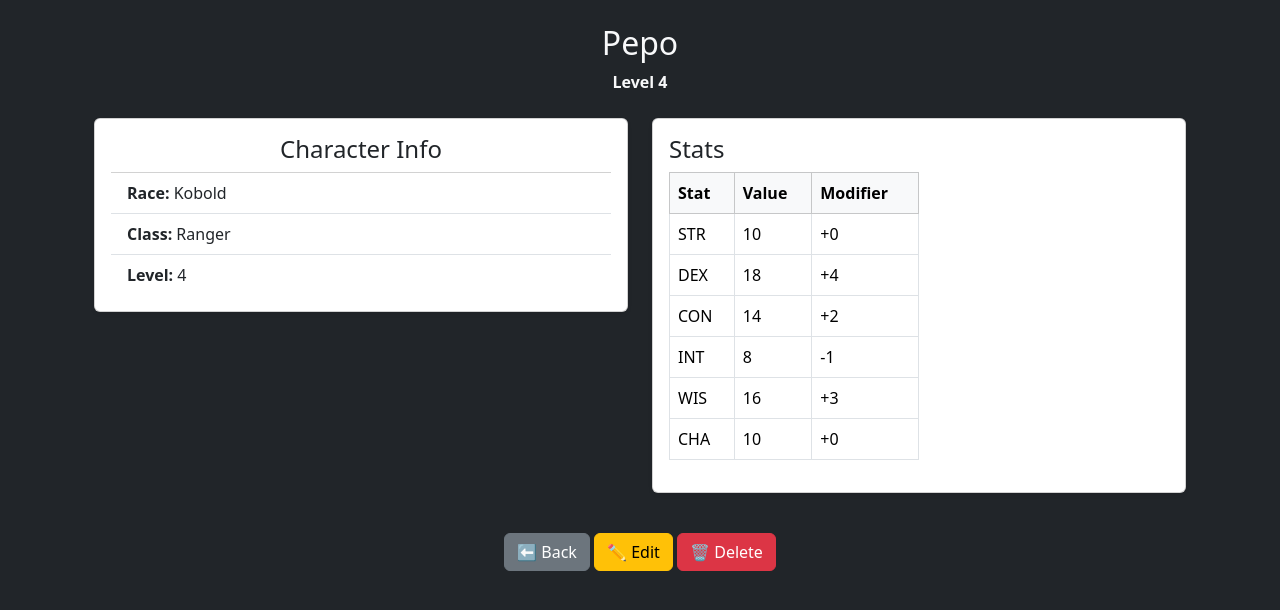
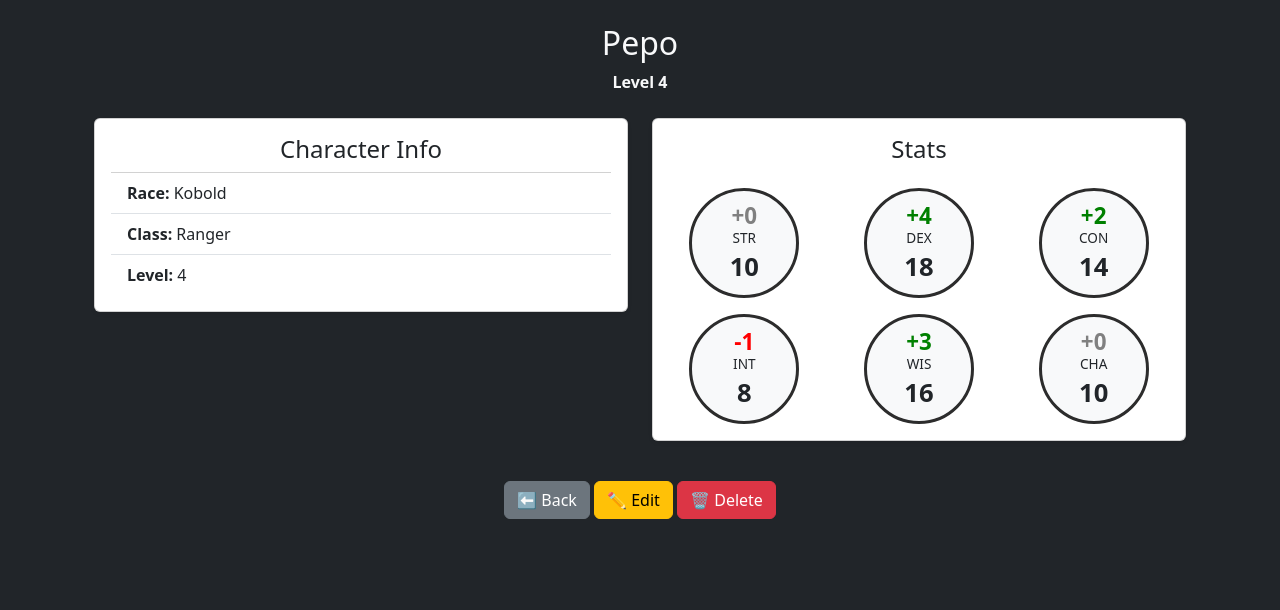
Before and after one commit to MartinBentura/DnD_Proyecto_Personal, a Flask app: page /character/1 in a window 1280 px wide. Shown: the part 56-666 px from the top of the page. Run offline with Flask 3, Linux system fonts and the light colour scheme; data comes from the database, SQL or seed files in the repository.

Commit message:
Layout, Stats en Circulos
Saque de layout parte del diseño de como se muestran los stats y lo pase a un archivo css, styles.css.

```diff
--- /dev/null
+++ b/static/css/styles.css
@@ -0,0 +1,30 @@
+.stat-circle {
+    width: 110px;
+    height: 110px;
+    border: 3px solid #2c2c2c;
+    border-radius: 50%;
+    position: relative;
+    display: flex;
+    flex-direction: column;
+    justify-content: center;
+    background-color: #f8f9fa;
+}
+
+.stat-mod {
+    font-size: 1.4rem;
+    font-weight: bold;
+}
+
+.mod-positive { color: green; }
+.mod-negative { color: red; }
+.mod-zero { color: gray; }
+
+.stat-label {
+    font-size: 0.85rem;
+    margin-top: -5px;
+}
+
+.stat-value {
+    font-size: 1.6rem;
+    font-weight: bold;
+}
--- a/templates/character.html
+++ b/templates/character.html
@@ -19,35 +19,28 @@
             </div>
         </div>
 
-        <!-- Stats -->
+        <!-- Stats en círculos -->
         <div class="col-md-6">
-            <div class="card shadow-sm p-3 mb-4">
+            <div class="card shadow-sm p-3 mb-4 text-center">
                 <h4>Stats</h4>
-                    <table class="table table-bordered w-50">
-                        <thead class="table-light">
-                            <tr>
-                                <th>Stat</th>
-                                <th>Value</th>
-                                <th>Modifier</th>
-                            </tr>
-                        </thead>
-                        <tbody>
-                            {% for stat in ["str","dex","con","int","wis","cha"] %}
-                            <tr>
-                                <td>{{ stat.upper() }}</td>
-                                <td>{{ getattr(character, stat) }}</td>
-                                <td>
-                                    {% set mod = get_modifier(getattr(character, stat)) %}
-                                    {% if mod >= 0 %}
-                                        +{{ mod }}
-                                    {% else %}
-                                        {{ mod }}
-                                    {% endif %}
-                                </td>
-                            </tr>
-                            {% endfor %}
-                        </tbody>
-                    </table>
+
+                <div class="row justify-content-center">
+                    {% for stat in ["str","dex","con","int","wis","cha"] %}
+                    {% set value = getattr(character, stat) %}
+                    {% set mod = get_modifier(value) %}
+
+                    <div class="col-4 mt-3 d-flex justify-content-center">
+                        <div class="stat-circle">
+                            <div class="stat-mod
+                        {% if mod > 0 %}mod-positive{% elif mod < 0 %}mod-negative{% else %}mod-zero{% endif %}">
+                                {% if mod >= 0 %}+{{ mod }}{% else %}{{ mod }}{% endif %}
+                            </div>
+                            <div class="stat-label">{{ stat.upper() }}</div>
+                            <div class="stat-value">{{ value }}</div>
+                        </div>
+                    </div>
+                    {% endfor %}
+                </div>
             </div>
         </div>
 
--- a/templates/layout.html
+++ b/templates/layout.html
@@ -1,16 +1,16 @@
 <!DOCTYPE html>
 <html lang="en">
+
 <head>
     <meta charset="UTF-8">
     <meta name="viewport" content="width=device-width, initial-scale=1.0">
     <title>DnD Character Manager</title>
 
     <!-- Bootstrap CSS desde CDN -->
-    <link
-        href="https://cdn.jsdelivr.net/npm/bootstrap@5.3.1/dist/css/bootstrap.min.css"
-        rel="stylesheet"
-    >
+    <link href="https://cdn.jsdelivr.net/npm/bootstrap@5.3.1/dist/css/bootstrap.min.css" rel="stylesheet">
+    <link rel="stylesheet" href="{{ url_for('static', filename='css/styles.css') }}">
 </head>
+
 <body class="bg-dark text-light">
 
     <!-- Navegación superior -->
@@ -30,8 +30,7 @@
     </main>
 
     <!-- Bootstrap JS -->
-    <script
-        src="https://cdn.jsdelivr.net/npm/bootstrap@5.3.1/dist/js/bootstrap.bundle.min.js"
-    ></script>
+    <script src="https://cdn.jsdelivr.net/npm/bootstrap@5.3.1/dist/js/bootstrap.bundle.min.js"></script>
 </body>
+
 </html>
```
